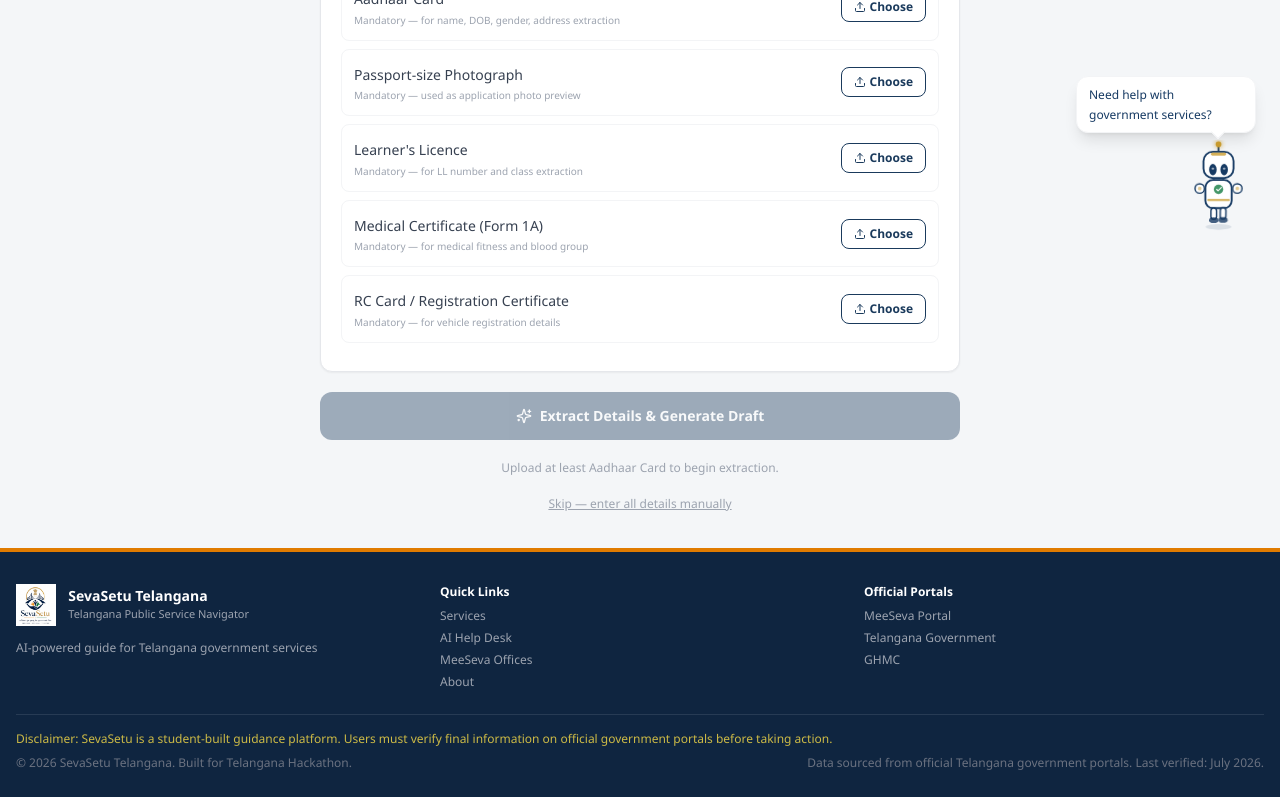
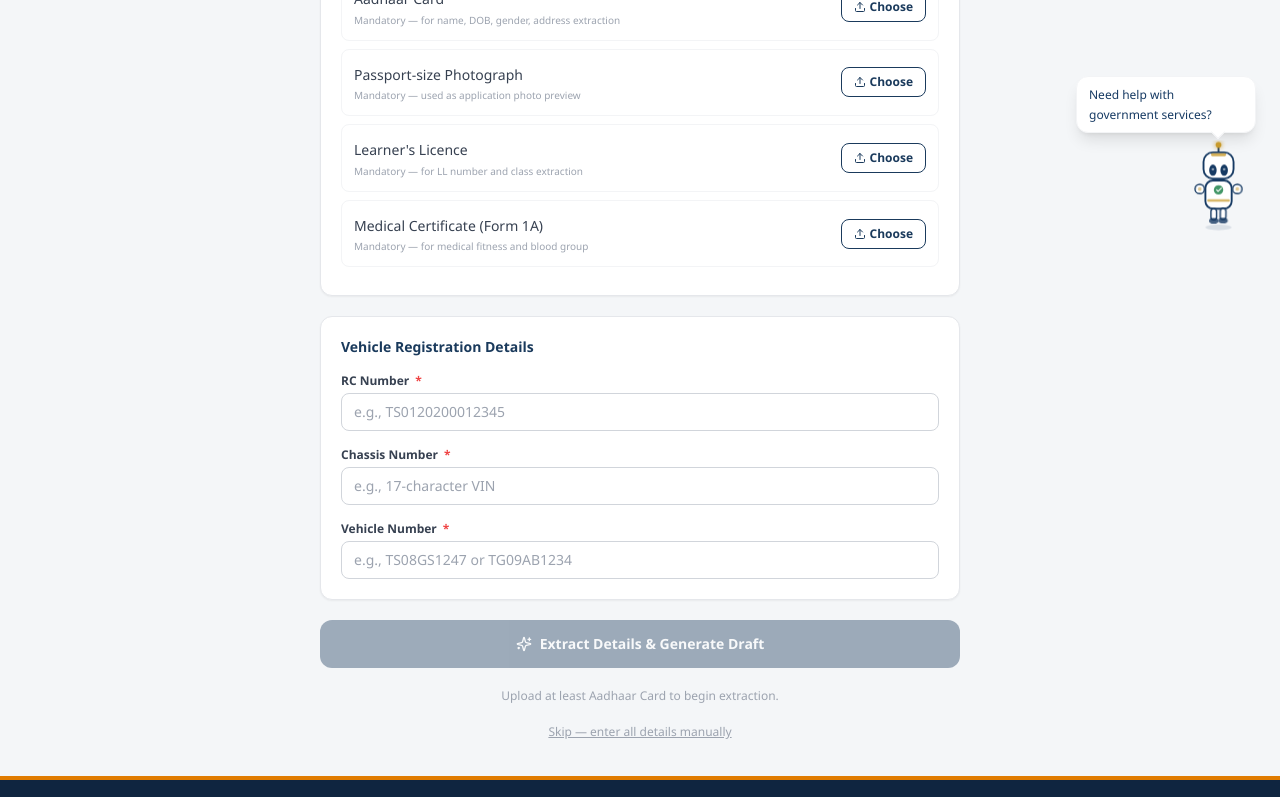
Before and after one commit to Digital-India-Hackathon-2026/srs, a Next.js app: page /application-draft/driving-licence in a window 1280 px wide. Shown: the part 540-1337 px from the top of the page. Built offline with nearby package versions, Linux system fonts and the light colour scheme.

Commit message:
fix: replace RC Card upload with RC/Chassis/Vehicle text fields in DL draft, add inline TS/TG validation

```diff
--- a/app/application-draft/driving-licence/page.js
+++ b/app/application-draft/driving-licence/page.js
@@ -23,7 +23,6 @@
   { id: "photo", label: "Passport-size Photograph", hint: "Mandatory — used as application photo preview", required: true },
   { id: "learnerLicence", label: "Learner's Licence", hint: "Mandatory — for LL number and class extraction", required: true },
   { id: "medicalCert", label: "Medical Certificate (Form 1A)", hint: "Mandatory — for medical fitness and blood group", required: true },
-  { id: "rcCard", label: "RC Card / Registration Certificate", hint: "Mandatory — for vehicle registration details", required: true },
   { id: "existingDL", label: "Existing Driving Licence (if applicable)", hint: "Only if you already hold a licence", required: false, conditional: true },
 ];
 
@@ -87,15 +86,6 @@
     id: "vehicle-class",
     fields: [
       { id: "vehicleClass", label: "Vehicle Class(es) Applied For", type: "multi-select", options: ["MC 50CC (Motorcycle ≤50cc)", "MCWOG (Motorcycle Without Gear)", "MCWG (Motorcycle With Gear)", "LMV-NT (Light Motor Vehicle Non-Transport / Car)", "LMV (Light Motor Vehicle)", "HMV (Heavy Motor Vehicle)", "HGMV (Heavy Goods Motor Vehicle)", "HPMV (Heavy Passenger Motor Vehicle)", "Trailer", "Others"], required: true },
-    ],
-  },
-  {
-    title: "Vehicle Registration Details",
-    id: "vehicle-registration",
-    fields: [
-      { id: "rcNumber", label: "RC Number", type: "text", required: true },
-      { id: "chassisNumber", label: "Chassis Number", type: "text", required: true },
-      { id: "vehicleNumber", label: "Vehicle Number", type: "vehicle-number", required: true },
     ],
   },
   {
@@ -175,6 +165,16 @@
   const [editingField, setEditingField] = useState(null);
   const [photoPreview, setPhotoPreview] = useState(null);
   const [showExistingDLUpload, setShowExistingDLUpload] = useState(false);
+  const [vehicleRegFields, setVehicleRegFields] = useState({ rcNumber: "", chassisNumber: "", vehicleNumber: "" });
+  const [vehicleRegErrors, setVehicleRegErrors] = useState({});
+
+  function setVehicleRegField(id, value) {
+    setVehicleRegFields(prev => ({ ...prev, [id]: value }));
+    if (id === "vehicleNumber") {
+      const err = validateVehicleNumber(value);
+      setVehicleRegErrors(prev => ({ ...prev, vehicleNumber: err }));
+    }
+  }
 
   function resetDraft() {
     setPhase(PHASE_UPLOAD);
@@ -191,6 +191,8 @@
     setPhotoPreview(null);
     setEditingField(null);
     setShowExistingDLUpload(false);
+    setVehicleRegFields({ rcNumber: "", chassisNumber: "", vehicleNumber: "" });
+    setVehicleRegErrors({});
   }
 
   function handleFile(slotId, e) {
@@ -224,11 +226,16 @@
     const timeoutId = setTimeout(() => controller.abort(), 30000);
 
     try {
+      const vehicleAnswers = {};
+      if (vehicleRegFields.rcNumber.trim()) vehicleAnswers.rcNumber = vehicleRegFields.rcNumber.trim();
+      if (vehicleRegFields.chassisNumber.trim()) vehicleAnswers.chassisNumber = vehicleRegFields.chassisNumber.trim();
+      if (vehicleRegFields.vehicleNumber.trim()) vehicleAnswers.vehicleNumber = vehicleRegFields.vehicleNumber.trim().toUpperCase();
+      setAnswers(vehicleAnswers);
+
       const formData = new FormData();
       if (files.aadhaar) formData.append("aadhaar", files.aadhaar);
       if (files.learnerLicence) formData.append("learnerLicence", files.learnerLicence);
       if (files.medicalCert) formData.append("medicalCert", files.medicalCert);
-      if (files.rcCard) formData.append("rcCard", files.rcCard);
       if (files.existingDL) formData.append("existingDL", files.existingDL);
 
       const res = await fetch("/api/ocr/driving-licence", {
@@ -437,12 +444,52 @@
             ))}
           </div>
 
+          {/* Vehicle Registration Details */}
+          <div className="bg-white border border-gray-200 rounded-xl p-5 shadow-sm">
+            <h2 className="text-sm font-bold text-[#1a3a5c] mb-4">Vehicle Registration Details</h2>
+            <div className="space-y-4">
+              <div>
+                <label className="text-xs font-semibold text-gray-700 mb-1 flex items-center gap-1.5">
+                  RC Number <span className="text-red-500">*</span>
+                </label>
+                <input type="text" value={vehicleRegFields.rcNumber} onChange={e => setVehicleRegField("rcNumber", e.target.value)}
+                  className="w-full border border-gray-300 rounded-lg px-3 py-2 text-sm outline-none focus:ring-1 focus:ring-[#1a3a5c]" placeholder="e.g., TS0120200012345" />
+              </div>
+              <div>
+                <label className="text-xs font-semibold text-gray-700 mb-1 flex items-center gap-1.5">
+                  Chassis Number <span className="text-red-500">*</span>
+                </label>
+                <input type="text" value={vehicleRegFields.chassisNumber} onChange={e => setVehicleRegField("chassisNumber", e.target.value)}
+                  className="w-full border border-gray-300 rounded-lg px-3 py-2 text-sm outline-none focus:ring-1 focus:ring-[#1a3a5c]" placeholder="e.g., 17-character VIN" />
+              </div>
+              <div>
+                <label className="text-xs font-semibold text-gray-700 mb-1 flex items-center gap-1.5">
+                  Vehicle Number <span className="text-red-500">*</span>
+                </label>
+                <input type="text" value={vehicleRegFields.vehicleNumber} onChange={e => setVehicleRegField("vehicleNumber", e.target.value)}
+                  className={`w-full border ${vehicleRegErrors.vehicleNumber ? "border-red-400 bg-red-50" : "border-gray-300"} rounded-lg px-3 py-2 text-sm outline-none focus:ring-1 focus:ring-[#1a3a5c]`}
+                  placeholder="e.g., TS08GS1247 or TG09AB1234" />
+                {vehicleRegErrors.vehicleNumber && (
+                  <p className="text-[10px] text-red-500 mt-1 flex items-center gap-1"><AlertCircle size={10} /> {vehicleRegErrors.vehicleNumber}</p>
+                )}
+              </div>
+            </div>
+          </div>
+
           <button onClick={handleExtract} disabled={processing || !files.aadhaar} className="w-full bg-[#1a3a5c] hover:bg-[#0f2540] disabled:opacity-40 text-white font-bold py-3.5 rounded-xl text-sm flex items-center justify-center gap-2 transition-colors">
             <Sparkles size={16} /> Extract Details & Generate Draft
           </button>
           {!files.aadhaar && <p className="text-xs text-gray-400 text-center">Upload at least Aadhaar Card to begin extraction.</p>}
 
-          <button onClick={() => { setPhase(PHASE_QUESTIONS); }} className="w-full text-center text-xs text-gray-400 hover:text-[#1a3a5c] underline">
+          <button onClick={() => {
+            const v = vehicleRegFields;
+            const va = {};
+            if (v.rcNumber.trim()) va.rcNumber = v.rcNumber.trim();
+            if (v.chassisNumber.trim()) va.chassisNumber = v.chassisNumber.trim();
+            if (v.vehicleNumber.trim()) va.vehicleNumber = v.vehicleNumber.trim().toUpperCase();
+            setAnswers(prev => ({ ...prev, ...va }));
+            setPhase(PHASE_QUESTIONS);
+          }} className="w-full text-center text-xs text-gray-400 hover:text-[#1a3a5c] underline">
             Skip — enter all details manually
           </button>
         </main>
```
